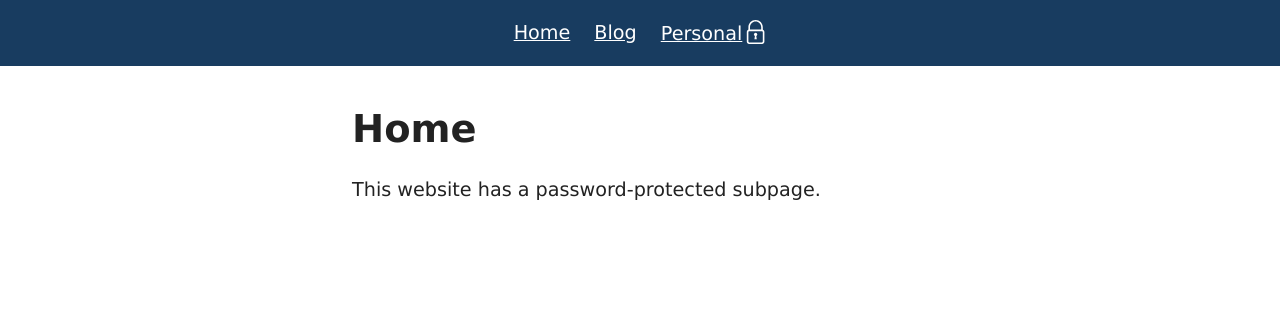
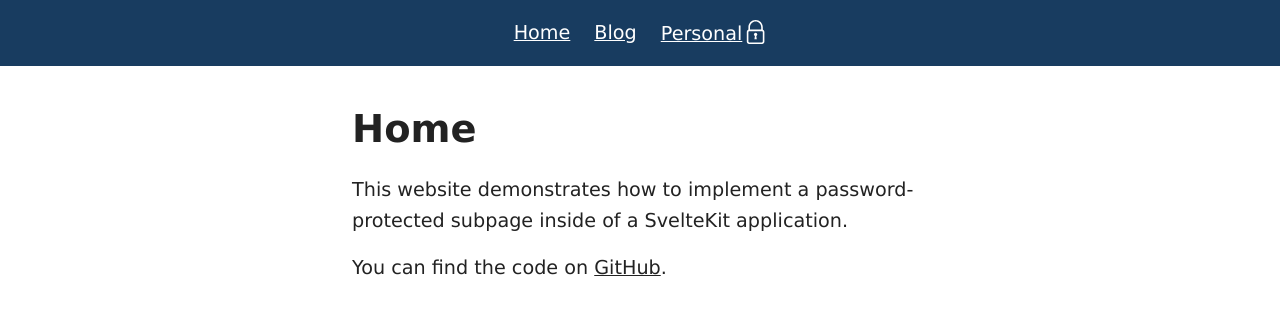
Before and after one commit to ScriptRaccoon/sveltekit-password, a SvelteKit app: page / in a window 1280 px wide. Shown: the top 314 px of the page. Built offline with nearby package versions, Linux system fonts and the light colour scheme.

Commit message:
add github link

```diff
--- a/src/routes/+page.svelte
+++ b/src/routes/+page.svelte
@@ -1,3 +1,14 @@
 <h1>Home</h1>
 
-<p>This website has a password-protected subpage.</p>
+<p>
+	This website demonstrates how to implement a password-protected
+	subpage inside of a SvelteKit application.
+</p>
+
+<p>
+	You can find the code on <a
+		href="https://github.com/ScriptRaccoon/sveltekit-password"
+		target="_blank"
+		rel="noreferrer">GitHub</a
+	>.
+</p>
```
